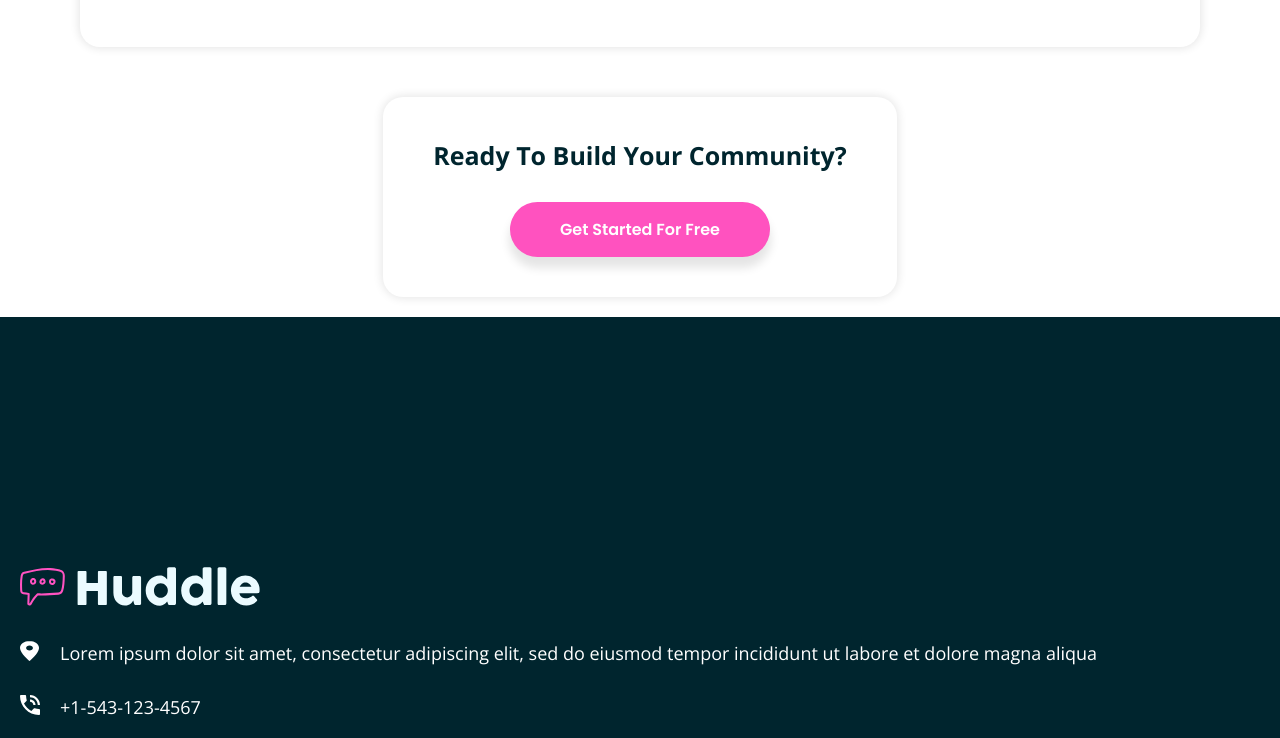
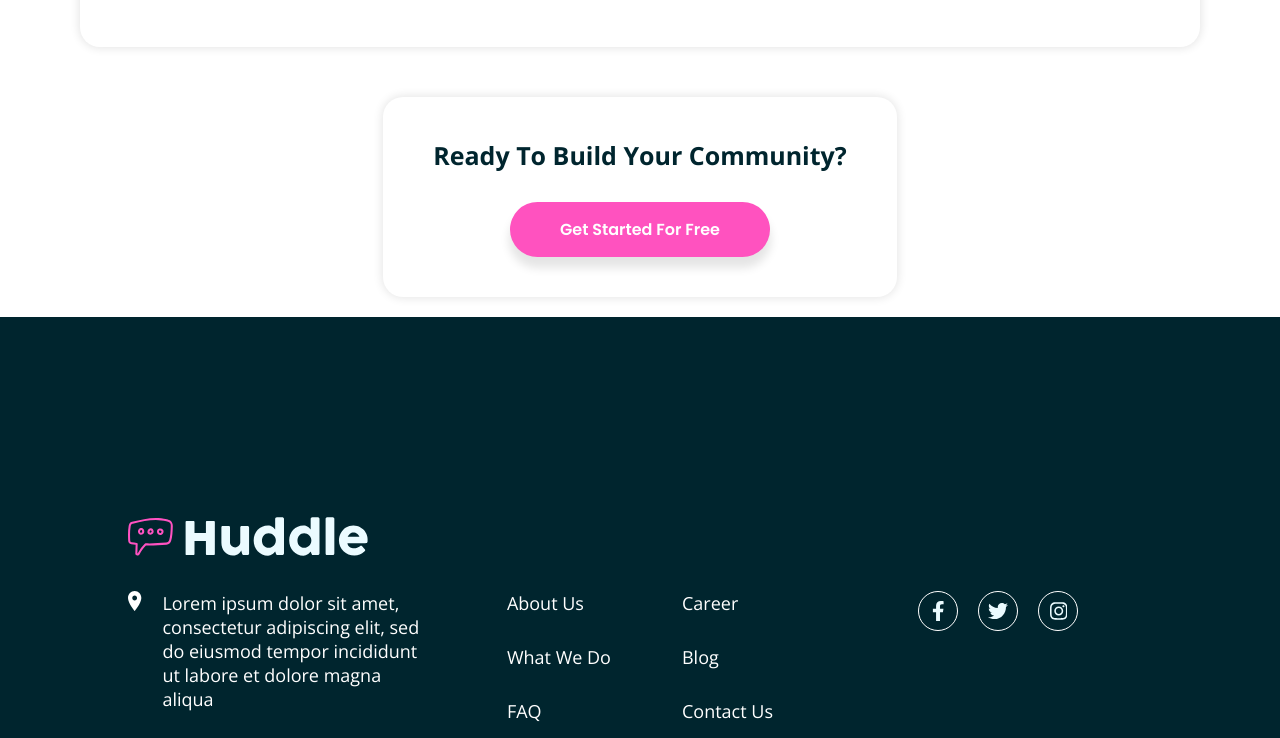
Before and after one commit to EliasNote/FrontEndMentor-5-HTML-CSS, a plain HTML site: page index.html in a window 1280 px wide. Shown: the part 2062-2800 px from the top of the page. Drawn offline with nearby package versions, Linux system fonts and the light colour scheme.

Commit message:
index and style

```diff
--- a/index.html
+++ b/index.html
@@ -74,12 +74,16 @@
           </div>
         </div>
         <div id="footer-content2">
+          <div>
             <p>About Us</p>
             <p>What We Do</p>
             <p>FAQ</p>
+          </div>
+          <div>
             <p>Career</p>
             <p>Blog</p>
             <p>Contact Us</p>
+          </div>
         </div>
         <div id="footer-redes">
           <a><svg xmlns="http://www.w3.org/2000/svg" height="20px" viewBox="0 0 320 512"><style>svg{fill:#ebfbff}</style><path d="M279.14 288l14.22-92.66h-88.91v-60.13c0-25.35 12.42-50.06 52.24-50.06h40.42V6.26S260.43 0 225.36 0c-73.22 0-121.08 44.38-121.08 124.72v70.62H22.89V288h81.39v224h100.17V288z"/></svg></a>
--- a/style.css
+++ b/style.css
@@ -123,11 +123,13 @@ footer {
     color: white;
     padding: 250px 20px 60px 20px;
 }
+#footer-img {
+    padding-bottom: 30px;
+}
 #footer-content1 {
     display: flex;
     flex-direction: column;
     gap: 30px;
-    padding-top: 30px;
 }
 .footer-content11 {
     display: flex;
@@ -139,6 +141,11 @@ footer {
     flex-direction: column;
     gap: 30px;
     padding: 60px 0;
+}
+#footer-content2 div{
+    display: flex;
+    flex-direction: column;
+    gap: 30px;
 }
 #footer-redes {
     display: flex;
@@ -158,6 +165,7 @@ footer {
 #footer-copyright {
     text-align: center;
     font-size: 14px;
+    padding-top: 30px;
 }
 @media screen and (min-width: 768px) {
     h1 {
@@ -200,6 +208,9 @@ footer {
         gap: 80px;
         padding: 50px 30px 50px 100px;
     }
+    #main1 img, #main3 img {
+        order: 2;
+    }
     main img {
         width: 40%;
         max-width: 400px;
@@ -209,4 +220,22 @@ footer {
         max-width: 500px;
         padding: 0;
     }
+    footer {
+        padding: 200px 10% 4% 10%;
+    }
+    #footer-content {
+        display: grid;
+        grid-template-rows: 1fr;
+        grid-template-columns: 30% 30% 30%;
+        gap: 4vw;
+        margin: auto;
+    }
+    #footer-content2 {
+        flex-direction: row;
+        justify-content: space-around;
+        padding: 0;
+    }
+    #footer-copyright {
+        text-align: end;
+    }
 }
```
Lines whose indentation alone changed are shown as unchanged.
